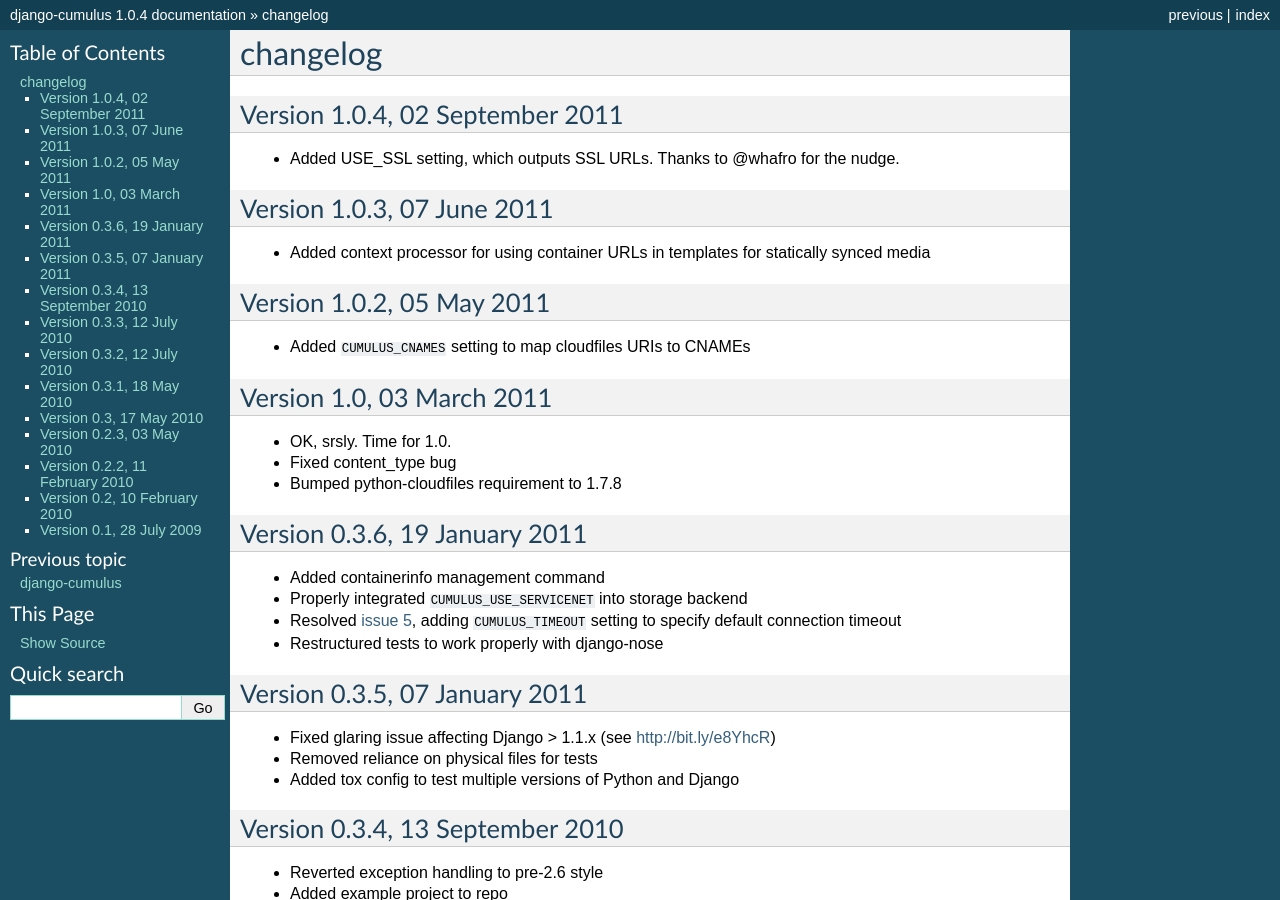
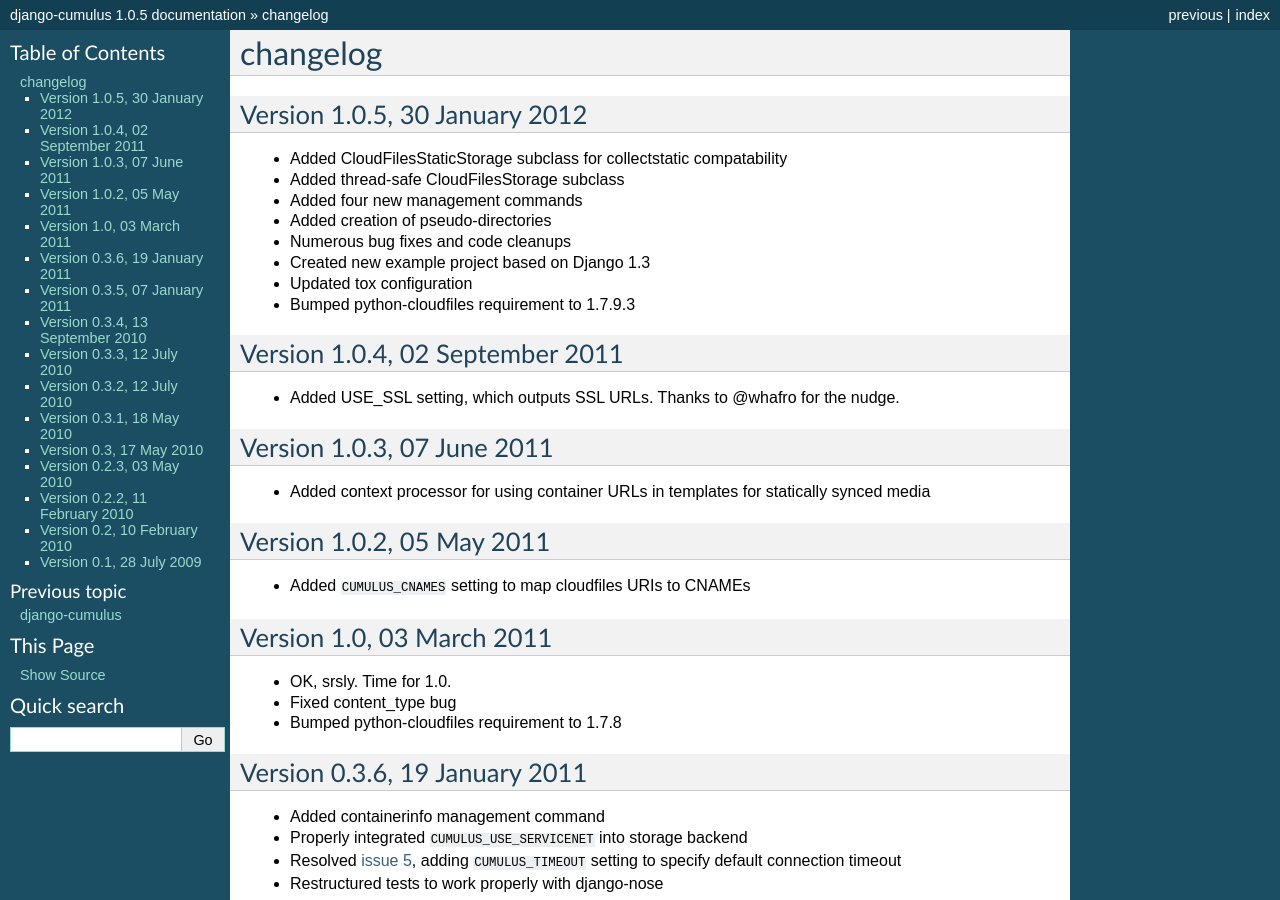
Before and after one commit to django-cumulus/django-cumulus, a Sphinx documentation site: the page built from docs/changelog.rst, in a window 1280 px wide and 900 px high. Built offline with Sphinx 7.4.7, drawn with Linux system fonts in a browser that asks for light colours; some of the changed text lies outside the part shown.

Commit message:
Bumped version.

```diff
--- a/cumulus/__init__.py
+++ b/cumulus/__init__.py
@@ -4,7 +4,7 @@
 __version_info__ = {
     'major': 1,
     'minor': 0,
-    'micro': 4,
+    'micro': 5,
     'releaselevel': 'final',
     'serial': 1
 }
--- a/docs/changelog.rst
+++ b/docs/changelog.rst
@@ -1,5 +1,17 @@
 changelog
 =========
+
+Version 1.0.5, 30 January 2012
+******************************
+
+* Added CloudFilesStaticStorage subclass for collectstatic compatability
+* Added thread-safe CloudFilesStorage subclass
+* Added four new management commands
+* Added creation of pseudo-directories
+* Numerous bug fixes and code cleanups
+* Created new example project based on Django 1.3
+* Updated tox configuration
+* Bumped python-cloudfiles requirement to 1.7.9.3
 
 Version 1.0.4, 02 September 2011
 ********************************
--- a/docs/conf.py
+++ b/docs/conf.py
@@ -45,9 +45,9 @@
 # built documents.
 #
 # The short X.Y version.
-version = '1.0.4'
+version = '1.0.5'
 # The full version, including alpha/beta/rc tags.
-release = '1.0.4'
+release = '1.0.5'
 
 # The language for content autogenerated by Sphinx. Refer to documentation
 # for a list of supported languages.
```
